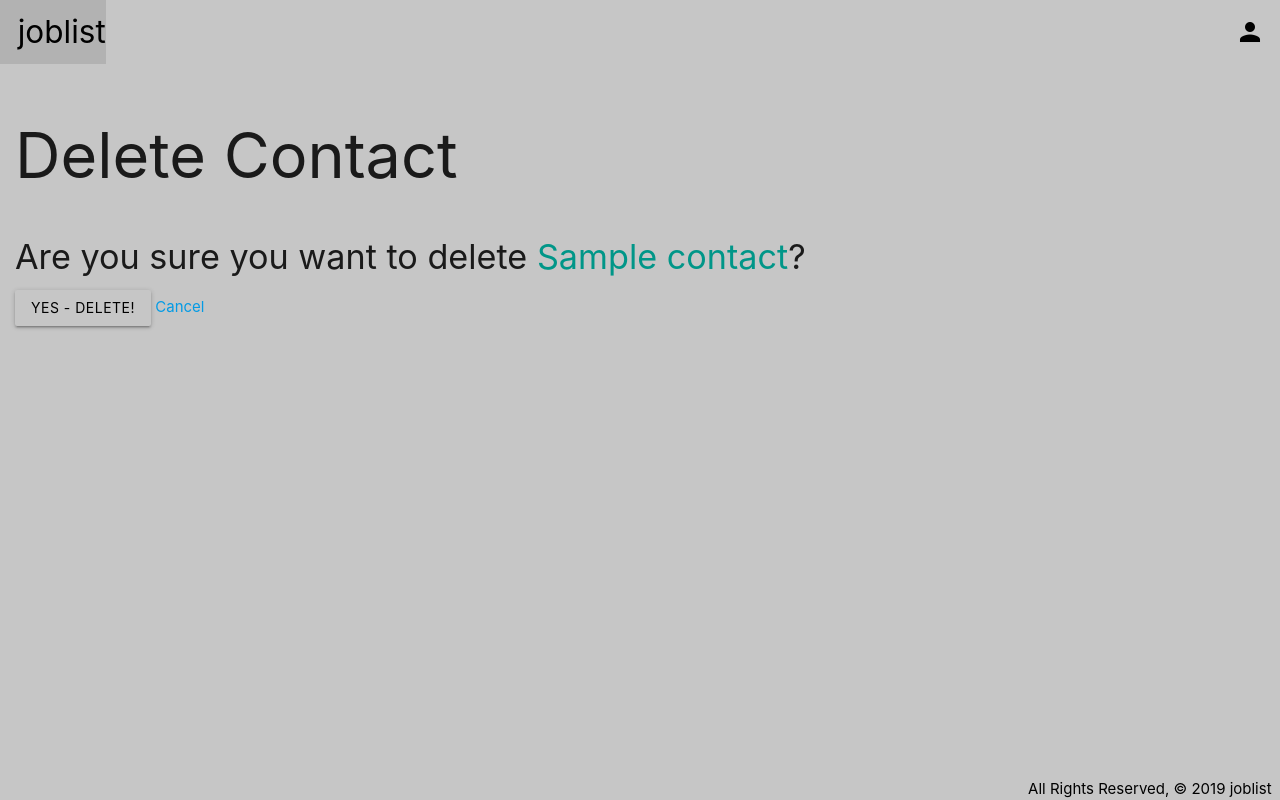
After one commit to emerick23/Hackathon, a Django app: page /jobs/1/contacts/1/delete/ in a window 1280 px wide. The commit adds this page. Run offline with Django 3.2, Linux system fonts and the light colour scheme; tables that the repository leaves empty hold one stand-in row (values such as "Sample post").

Commit message:
contactform sync

```diff
--- a/main_app/models.py
+++ b/main_app/models.py
@@ -52,9 +52,6 @@ class Job(models.Model):
     def get_absolute_url(self):
         return reverse('jobs_detail', kwargs={'job_id': self.id})
 
-    def prioritize(self):
-        print('hello')
-
 class Contact(models.Model):
     name = models.CharField(max_length=100)
     company = models.CharField(max_length=100)
@@ -62,6 +59,9 @@ class Contact(models.Model):
     email = models.EmailField(max_length=254)
     job = models.ForeignKey(Job, on_delete=models.CASCADE)
 
+    def get_absolute_url(self):
+        return reverse('jobs_detail', kwargs={'job_id': self.id})
+
 class Outcome(models.Model):
     note = models.TextField(max_length=250)
     job = models.ForeignKey(Job, on_delete=models.CASCADE)
--- a/main_app/templates/jobs/index.html
+++ b/main_app/templates/jobs/index.html
@@ -15,7 +15,6 @@
             <span class="card-title">Company: {{ job.company }}</span>
             <p>Position: {{ job.position }}</p>
             <p>Updated on {{ job.date_updated }}</p>
-            <p>{{ job.stage }}</p>
             {% if job.prioritized == 'T' %}
             <p>Favorited!</p>
             {% endif %}
--- /dev/null
+++ b/main_app/templates/main_app/contact_confirm_delete.html
@@ -0,0 +1,13 @@
+{% extends 'base.html' %}
+
+{% block content %}
+  <h1>Delete Contact</h1>
+
+  <h4>Are you sure you want to delete <span class="teal-text">{{ object.name }}</span>?</h4>
+
+  <form action="" method="POST">
+    {% csrf_token %}
+    <input type="submit" value="Yes - Delete!" class="btn">
+    <a href="{% url 'jobs_detail' object.id %}">Cancel</a>
+  </form>
+{% endblock %}
--- a/main_app/urls.py
+++ b/main_app/urls.py
@@ -8,6 +8,8 @@ urlpatterns = [
     path('jobs/<int:job_id>/', views.jobs_detail, name='jobs_detail'),
     path('jobs/<int:pk>/update/', views.JobUpdate.as_view(), name='jobs_update'),
     path('jobs/<int:pk>/delete/', views.JobDelete.as_view(), name='jobs_delete'),
+    path('jobs/<int:job_id>/contacts/create/', views.ContactCreate.as_view(), name='contact_create'),
+    path('jobs/<int:job_id>/contacts/<int:pk>/delete/', views.ContactDelete.as_view(), name='contact_delete'),
     path('jobs/<int:job_id>/prioritize/', views.job_prioritize, name='job_prioritize'),
     path('jobs/<int:job_id>/update_stage/', views.stage_update, name='stage_update'),
     path('jobs/<int:job_id>/add_outcome/', views.add_outcome, name='add_outcome'),
--- a/main_app/views.py
+++ b/main_app/views.py
@@ -5,7 +5,7 @@ from django.contrib.auth import login
 from django.contrib.auth.forms import UserCreationForm
 from django.contrib.auth.decorators import login_required
 from django.contrib.auth.mixins import LoginRequiredMixin
-from .models import Job, Outcome
+from .models import Job, Outcome, Contact
 from .forms import OutcomeForm, StageForm, PrioritizeForm
 # Create your views here.
 
@@ -34,14 +34,29 @@ class JobUpdate(UpdateView):
 
 class JobDelete(DeleteView):
     model = Job
+
+class ContactCreate(CreateView):
+    model = Contact
+    fields = ['name', 'company', 'title', 'email']
+
+    def form_valid(self, form):
+        job = Job.objects.get(id=self.kwargs['job_id'])
+        form.instance.user = self.request.user
+        form.instance.job = job
+        form.save()
+        return redirect('jobs_detail', job_id=self.kwargs['job_id'])
+
+class ContactDelete(DeleteView):
+    model = Contact
     success_url = '/jobs'
 
 def jobs_detail(request, job_id):
     job = Job.objects.get(id=job_id)
+    contact = job.contact_set.first()
     outcome_form = OutcomeForm()
     stage_form = StageForm()
     prioritize_form = PrioritizeForm()
-    return render(request, 'jobs/detail.html', {'job': job, 'outcome_form': outcome_form, 'stage_form': stage_form, 'prioritize_form': prioritize_form})
+    return render(request, 'jobs/detail.html', {'job': job, 'outcome_form': outcome_form, 'stage_form': stage_form, 'prioritize_form': prioritize_form, 'contact': contact})
 
 def job_prioritize(request, job_id):
     job = Job.objects.get(id=job_id)
```
Also changed, not shown: main_app/templates/jobs/detail.html (+5 -4 lines), main_app/templates/main_app/contact_form.html (added, +12 -0 lines).
